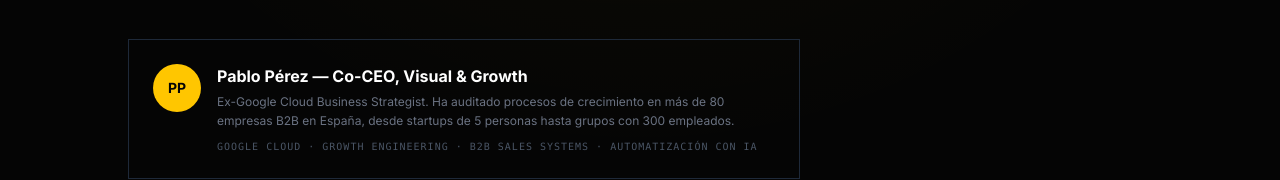
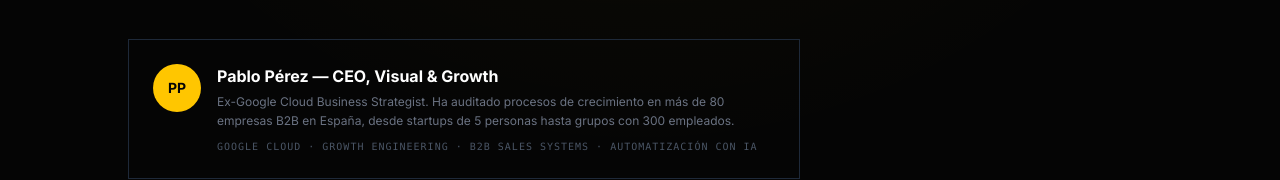
Before and after one commit to PabloVisualGrowth/final-website-visualandgrowth, a Next.js app: page /servicios/estrategia-consultoria/growth-marketing-b2b in a window 1280 px wide. Shown: the part 557-737 px from the top of the page. Built offline with nearby package versions, Linux system fonts and the light colour scheme.

Commit message:
Fix: Pablo Pérez es CEO (no Co-CEO) + card captación leads actualizado a sistema inhouse

```diff
--- a/src/app/servicios/estrategia-consultoria/growth-marketing-b2b/page.tsx
+++ b/src/app/servicios/estrategia-consultoria/growth-marketing-b2b/page.tsx
@@ -161,7 +161,7 @@ export default function GrowthMarketingB2BPage() {
               <div className="flex items-start gap-4 p-6 border border-gray-800 mb-10 max-w-2xl">
                 <div className="w-12 h-12 rounded-full bg-[#FFC600] flex items-center justify-center text-sm font-bold text-[#050505] flex-shrink-0">PP</div>
                 <div>
-                  <p className="font-bold text-white mb-1">Pablo Pérez — Co-CEO, Visual & Growth</p>
+                  <p className="font-bold text-white mb-1">Pablo Pérez — CEO, Visual & Growth</p>
                   <p className="text-xs text-gray-500 leading-relaxed mb-2">
                     Ex-Google Cloud Business Strategist. Ha auditado procesos de crecimiento en más de 80 empresas B2B en España, desde startups de 5 personas hasta grupos con 300 empleados.
                   </p>
```
